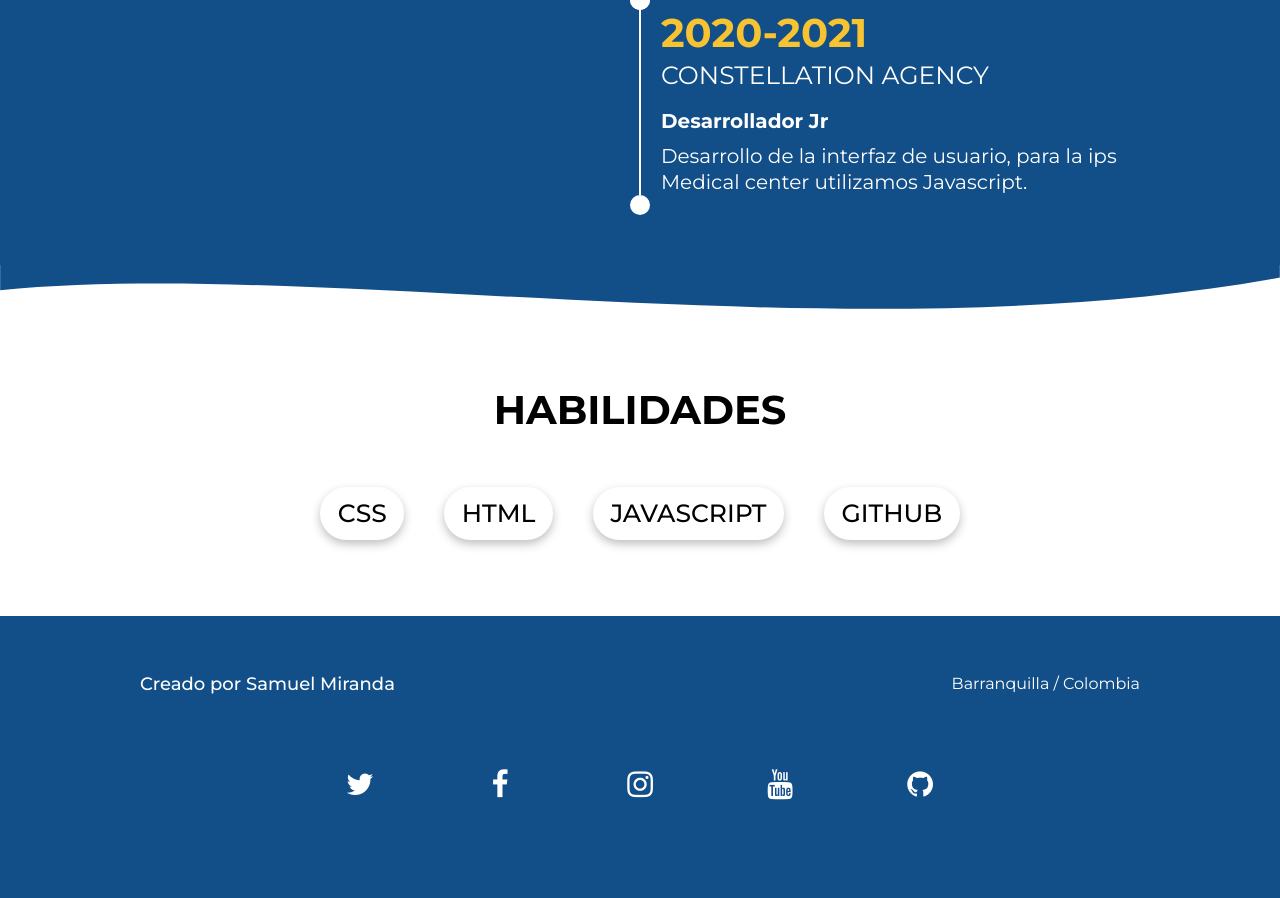
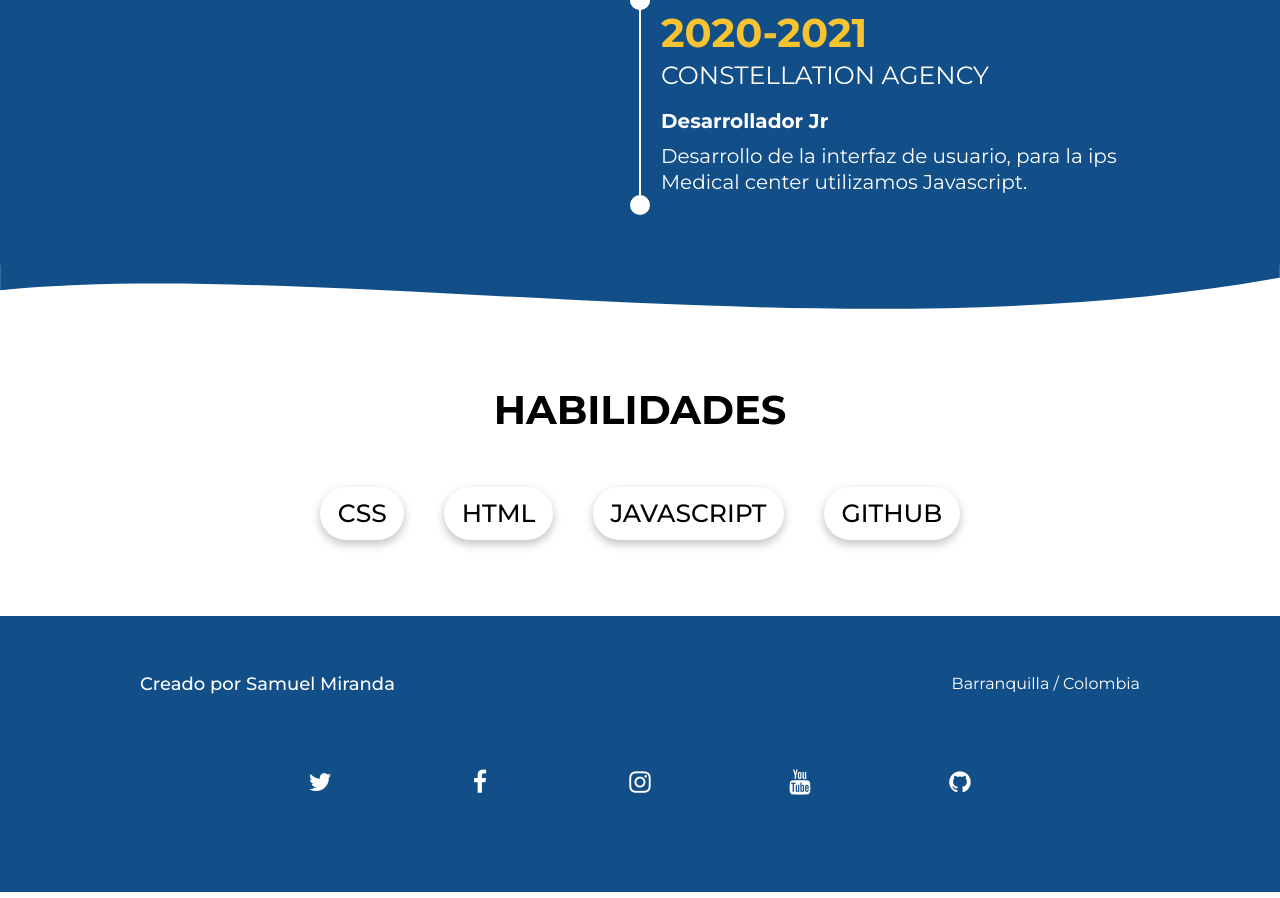
Before and after one commit to samuelmiranda19/Portafolio, a plain HTML site: page index.html in a window 1280 px wide. Shown: the part 1128-2026 px from the top of the page. Drawn offline with Linux system fonts and the light colour scheme.

Commit message:
two commit

```diff
--- a/css/footer.css
+++ b/css/footer.css
@@ -59,3 +59,11 @@ footer .redes-sociales .github:hover{background:#666666 ;}
         padding-bottom: 40px;
     }
 }
+
+@media (min-width:500px){
+    .redes-sociales a{
+        font-size: 25px;
+        padding: 15px 10px;
+    }
+
+}
```
